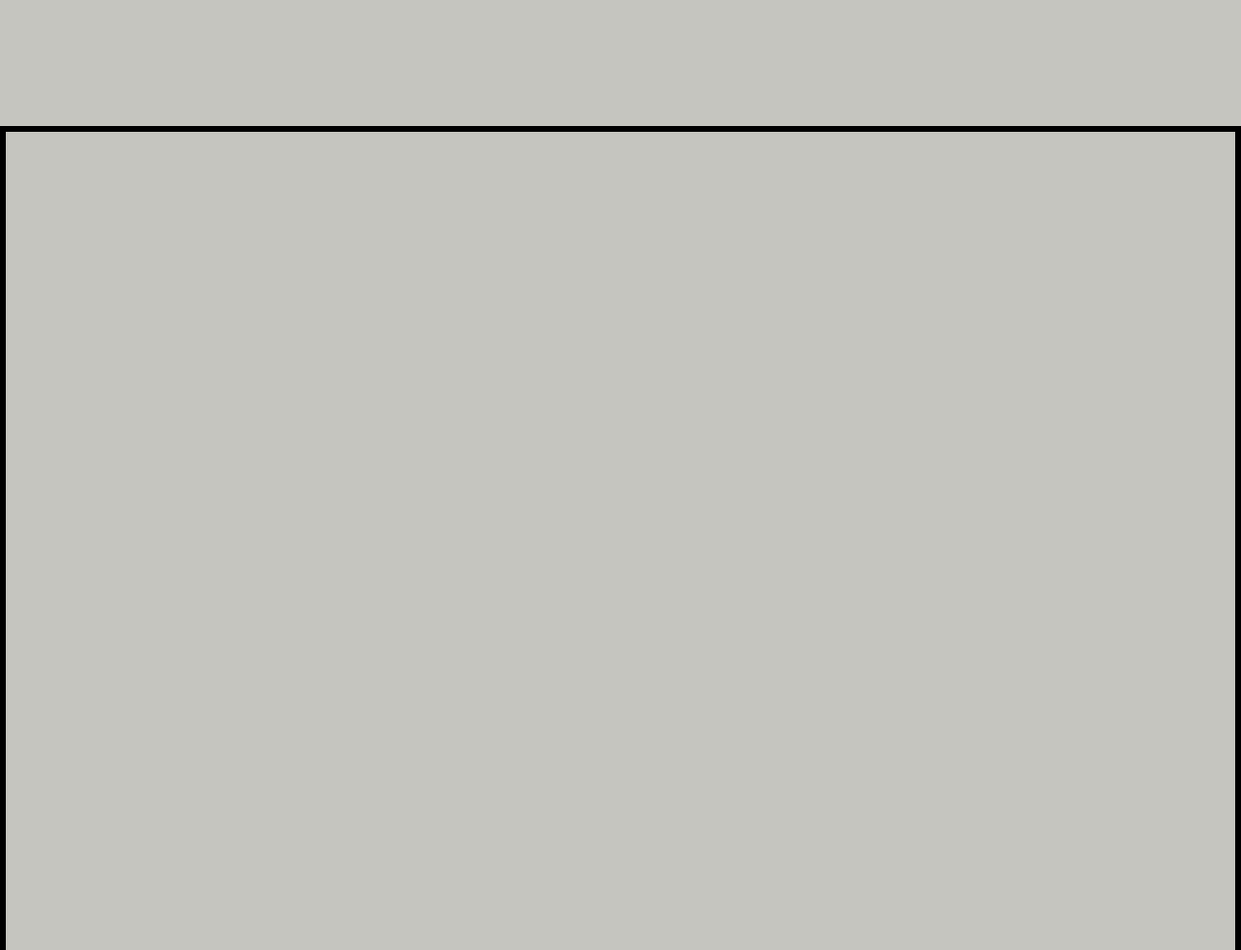
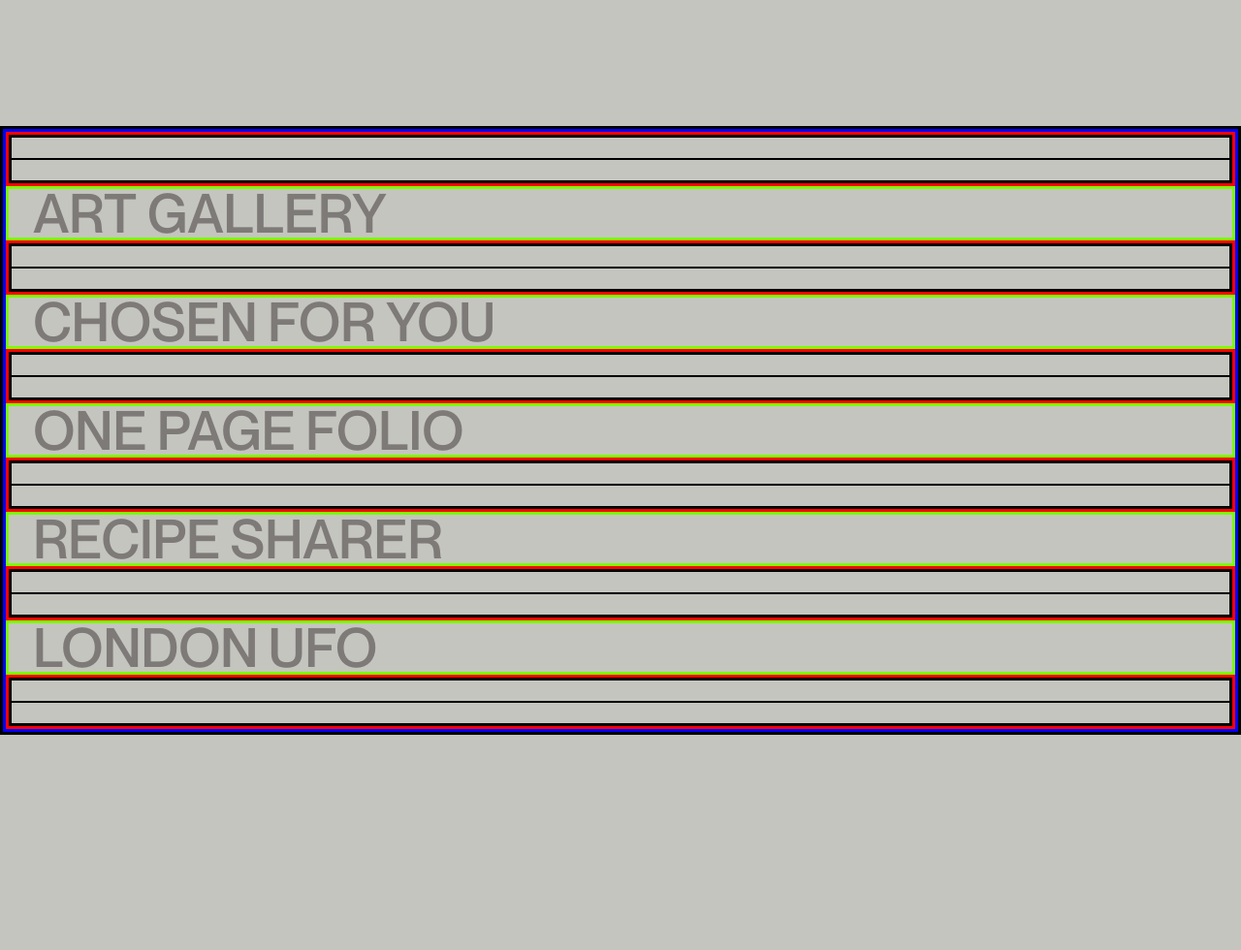
Before and after one commit to LeoRoma/LeoUberPortfolio, a plain HTML site: page home.html in a window 1280 px wide. Shown: the part 720-1700 px from the top of the page at 97% size. After the commit the page ends 1478 px from the top, so only its background shows below. Drawn offline with Linux system fonts and the light colour scheme.

Commit message:
Added projects and SVG

```diff
--- a/home.html
+++ b/home.html
@@ -61,59 +61,56 @@
 
     <section class="projects">
         <div class="projects-container">
-            <svg class="wobbly-string">
-                <path>
+            <div class="wobbly-string-container">
+                <svg class="wobbly-string" id="svg" viewBox="0 0 100 20" preserveAspectRatio="none" >
+                    <path id="curve" d="M0,10 Q10,10 100,10" />
+                </svg>
+            </div>
+            <div class="project-container">
+                <h3 class="project-title">Art Gallery</h3>
+            </div>
 
-                </path>
-            </svg>
+            <div class="wobbly-string-container">
+                <svg class="wobbly-string" id="svg" viewBox="0 0 100 20" preserveAspectRatio="none" >
+                    <path id="curve" d="M0,10 Q10,10 100,10" />
+                </svg>
+            </div>
             <div class="project-container">
-                <h3 class="project-title"></h3>
+                <h3 class="project-title">Chosen For You</h3>
             </div>
-            <svg class="wobbly-string">
-                <path>
 
-                </path>
-            </svg>
+            <div class="wobbly-string-container">
+                <svg class="wobbly-string" id="svg" viewBox="0 0 100 20" preserveAspectRatio="none" >
+                    <path id="curve" d="M0,10 Q10,10 100,10" />
+                </svg>
+            </div>
             <div class="project-container">
-                <h3 class="project-title"></h3>
+                <h3 class="project-title">One Page Folio</h3>
             </div>
-            <svg class="wobbly-string">
-                <path>
 
-                </path>
-            </svg>
+            <div class="wobbly-string-container">
+                <svg class="wobbly-string" id="svg" viewBox="0 0 100 20" preserveAspectRatio="none" >
+                    <path id="curve" d="M0,10 Q10,10 100,10" />
+                </svg>
+            </div>
             <div class="project-container">
-                <h3 class="project-title"></h3>
+                <h3 class="project-title">Recipe Sharer</h3>
             </div>
-            <svg class="wobbly-string">
-                <path>
 
-                </path>
-            </svg>
+            <div class="wobbly-string-container">
+                <svg class="wobbly-string" id="svg" viewBox="0 0 100 20" preserveAspectRatio="none" >
+                    <path id="curve" d="M0,10 Q10,10 100,10" />
+                </svg>
+            </div>
             <div class="project-container">
-                <h3 class="project-title"></h3>
+                <h3 class="project-title">London UFO</h3>
             </div>
-            <svg class="wobbly-string">
-                <path>
 
-                </path>
-            </svg>
-            <div class="project-container">
-                <h3 class="project-title"></h3>
+            <div class="wobbly-string-container">
+                <svg class="wobbly-string" id="svg" viewBox="0 0 100 20" preserveAspectRatio="none" >
+                    <path id="curve" d="M0,10 Q10,10 100,10" />
+                </svg>
             </div>
-            <svg class="wobbly-string">
-                <path>
-
-                </path>
-            </svg>
-            <div class="project-container">
-                <h3 class="project-title"></h3>
-            </div>
-            <svg class="wobbly-string">
-                <path>
-
-                </path>
-            </svg>
         </div>
     </section>
 
--- a/style/navbar.css
+++ b/style/navbar.css
@@ -5,7 +5,7 @@
 
 @font-face {
     font-family: NeueMontreal;
-    src: url("../public/fonts/NeueMontreal-Bold.otf");
+    src: url("../public/fonts/NeueMontreal-Medium.otf");
 }
 
 body{
--- a/style/projects.css
+++ b/style/projects.css
@@ -1,7 +1,61 @@
 .projects{
     border: black solid;
+    margin: 0;
+    box-sizing: border-box;
 }
 
 .projects-container{
+    position: relative;
+    margin: 0;
+    box-sizing: border-box;
+    border: blue solid;
+}
+
+.wobbly-string-container{
+    position: relative;
+    border: red solid;
+    height: 50px;
+}
+
+.wobbly-string{
+    position: absolute;
+    width: 100%;
+    height: 50px;
+    top: 0;
+    left: 0;
+    margin: 0;
     border: black solid;
+    display: block;
+    z-index: 10;
+    box-sizing: border-box;
 }
+
+path{
+    stroke: black;
+    fill: none;
+    stroke-width: 1;
+}
+
+.project-container{
+    position: relative;
+    height: 50px;
+    border: lawngreen solid;
+}
+
+.project-title{
+    padding-left: 2%;
+    position: relative;
+    margin: 0;
+    font-family: NeueMontreal;
+
+    color: #7D7A78;
+    font-size: 56px;
+    text-transform: uppercase;
+    font-weight: normal;
+    line-height: 50px;
+}
+
+.project-title:hover{
+    cursor: pointer;
+    color: #131313;
+}
```
Also changed, not shown: public/fonts/NeueMontreal-Medium.otf (added).
